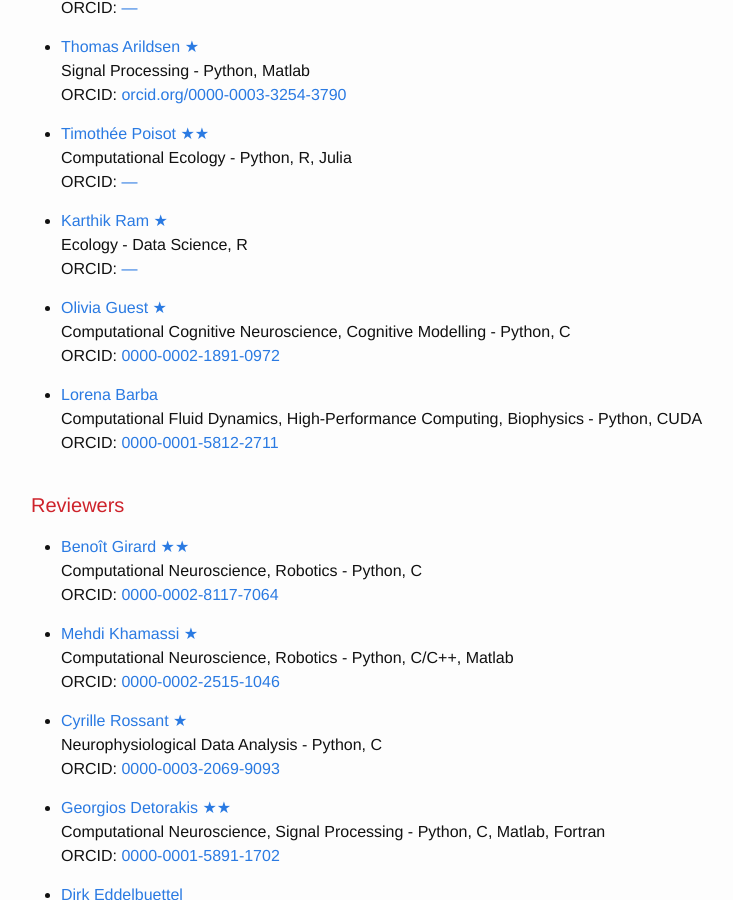
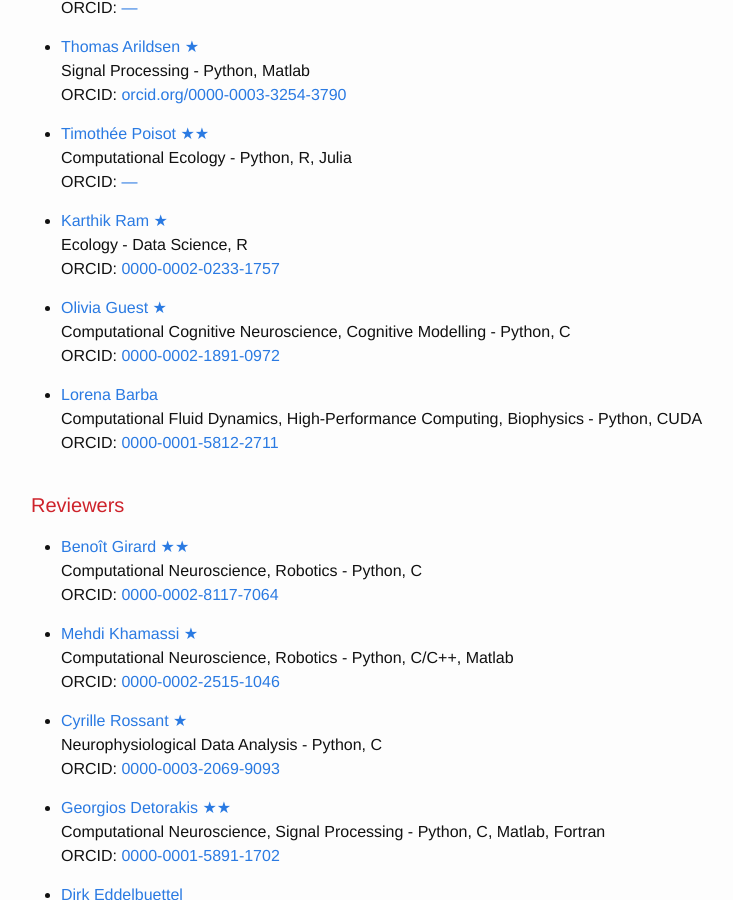
Before and after one commit to ReScience/rescience.github.io, a Jekyll site: the page built from 04-board.md, in a window 1280 px wide and 900 px high, scrolled down 1007 px. Shown: the whole window, without its empty margins (239-972 px from the left). Built offline with Jekyll 4.4.1, drawn with Linux system fonts in a browser that asks for light colours; our own code applies the rules of GitHub Pages for plain Markdown files.

Commit message:
Updated karthik ORCID

```diff
--- a/04-board.md
+++ b/04-board.md
@@ -60,7 +60,7 @@ accepts submissions in other open source languages.
 * [Karthik Ram](https://github.com/karthik)
   [★](https://github.com/ReScience/ReScience-submission/pull/11)
   Ecology - Data Science, R
-  ORCID: [---](http://orcid.org/)
+  ORCID: [0000-0002-0233-1757](http://orcid.org/0000-0002-0233-1757)
 
 * [Olivia Guest](https://github.com/oliviaguest)
   [★](https://github.com/ReScience/ReScience-submission/pull/21)
```
